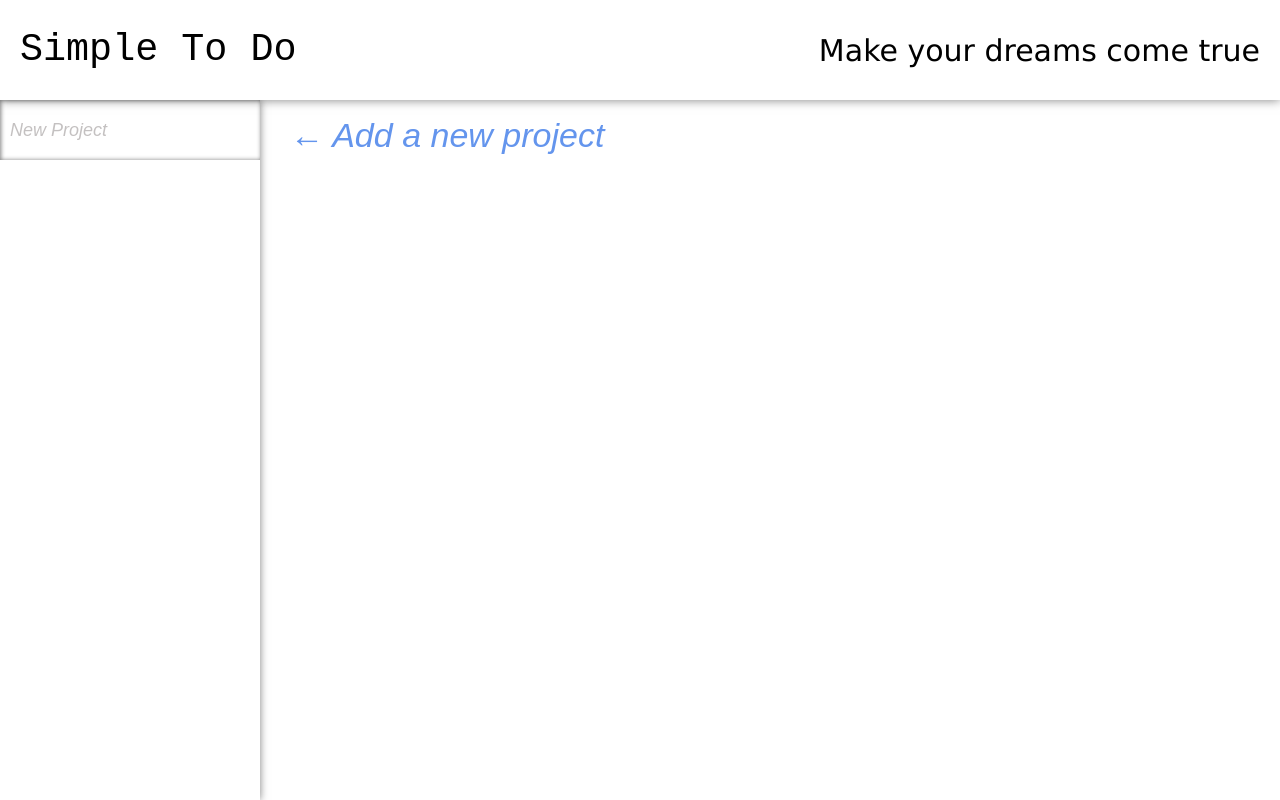
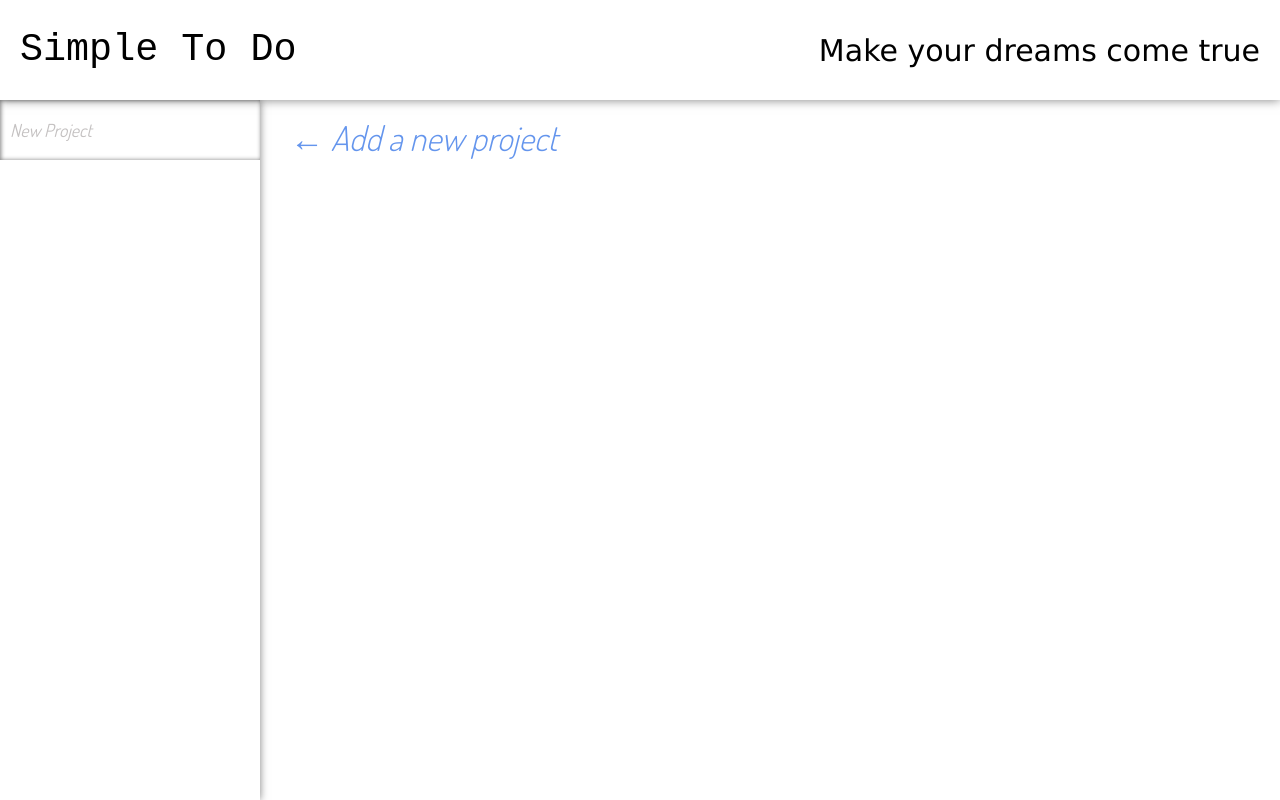
Before and after one commit to KhaledElmorsy/js-todo-app, a website built with webpack: page index.html in a window 1280 px wide. Built offline with nearby package versions, Linux system fonts and the light colour scheme.

Commit message:
Add and implement general font

```diff
--- a/src/assets/style.css
+++ b/src/assets/style.css
@@ -1,12 +1,16 @@
-@import url('https://fonts.googleapis.com/css2?family=Overpass:ital,wght@0,100;0,200;0,300;0,400;0,500;1,100;1,200;1,300;1,400;1,500;1,600&display=swap');
+@import url('https://fonts.googleapis.com/css2?family=Dosis:wght@200;300;400;500;600&display=swap');
 
 :root {
-    font-family: Arial,'Overpass',system-ui, -apple-system, BlinkMacSystemFont, 'Segoe UI', Roboto, Oxygen, Ubuntu, Cantarell, 'Open Sans', 'Helvetica Neue', sans-serif;
+    font-family: 'Dosis', 'Helvetica Neue', sans-serif;
     font-size: 20px;
     font-weight: 300;
     --light-blue: rgb(239, 242, 250);
     --light-green: rgb(237, 248, 237);
     --lighter-green: hsl(120, 44%, 98%);
+}
+
+form * {
+    font-family:'Dosis', 'Helvetica Neue', sans-serif; ;
 }
 
 *{
@@ -22,7 +26,7 @@ body {
     grid-template-columns: 260px 1fr;
     grid-template-rows: 100px 1fr;
     grid-template-areas: "header header"
-                         "sidebar main";
+    "sidebar main";
 }
 
 header {
```
